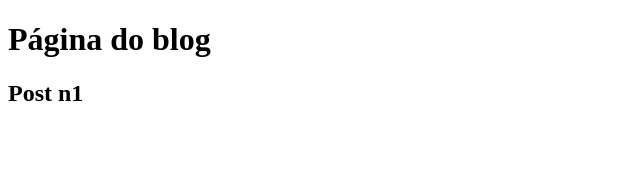
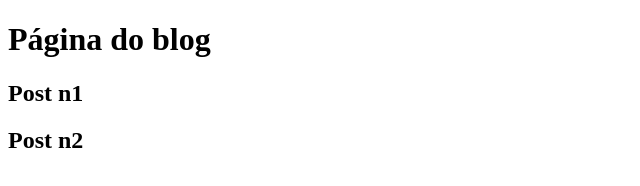
Before and after one commit to KauaS4ntiago/Aula-teste-git-e-github, a plain HTML site: page blog.html in a window 1280 px wide. Shown: the full height of the page, 0-640 px from the left. Drawn offline with Linux system fonts and the light colour scheme.

Commit message:
Atualização 2 - Blog melhorado

```diff
--- a/blog.html
+++ b/blog.html
@@ -12,5 +12,8 @@
     <h2>
       Post n1
     </h2>
+    <h2>
+      Post n2
+    </h2>
  </body>
  </html>
```
